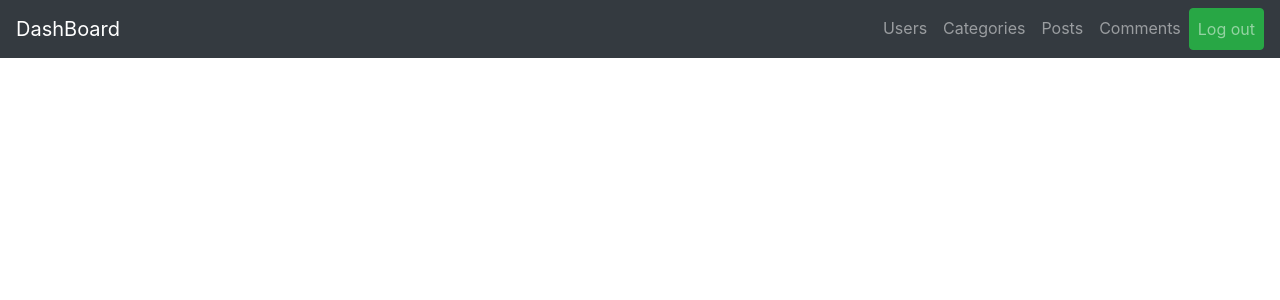
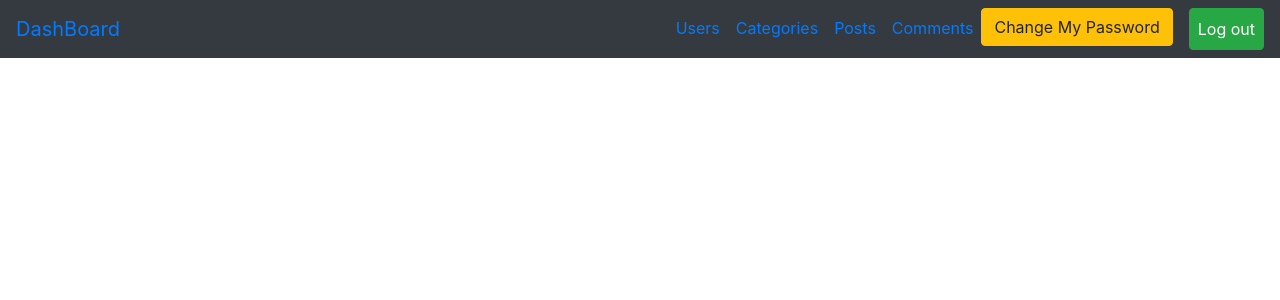
Before and after one commit to mennareda568/crud-project, a PHP site: page /Admin/initials.php in a window 1280 px wide. Shown: the top 300 px of the page. Run offline with PHP 8.4, Linux system fonts and the light colour scheme; data comes from the database, SQL or seed files in the repository; some libraries are stand-ins or nearby versions.

Commit message:
Update navbar.php

```diff
--- a/Admin/Includes/temp/navbar.php
+++ b/Admin/Includes/temp/navbar.php
@@ -1,7 +1,10 @@
 <?php
-include ("Includes/temp/header.php")
+include("Includes/temp/header.php");
+$statment = $connect->prepare("SELECT * FROM users");
+$statment->execute();
+$result = $statment->fetch();
 ?>
-<nav class="navbar navbar-expand-lg navbar-dark bg-dark ">
+<nav class="navbar navbar-expand-lg  bg-dark ">
   <a class="navbar-brand" href="dashboard.php">DashBoard</a>
   <button class="navbar-toggler" type="button" data-toggle="collapse" data-target="#navbarNavDropdown" aria-controls="navbarNavDropdown" aria-expanded="false" aria-label="Toggle navigation">
     <span class="navbar-toggler-icon"></span>
@@ -20,9 +23,11 @@ include ("Includes/temp/header.php")
       <li class="nav-item">
         <a class="nav-link" href="comments.php">Comments</a>
       </li>
-          <a class="nav-link btn btn-success" href="logout.php">Log out</a>
-          </li>
-
+      <li class="nav-item">
+        <a href="password.php?page=all&user_id=<?php echo $result['user_id'] ?>" class="btn btn-warning">Change My Password </i></a>
+      </li>
+      <a class="nav-link btn btn-success ml-3" href="logout.php">Log out</a>
+      </li>
     </ul>
   </div>
 </nav>
```
